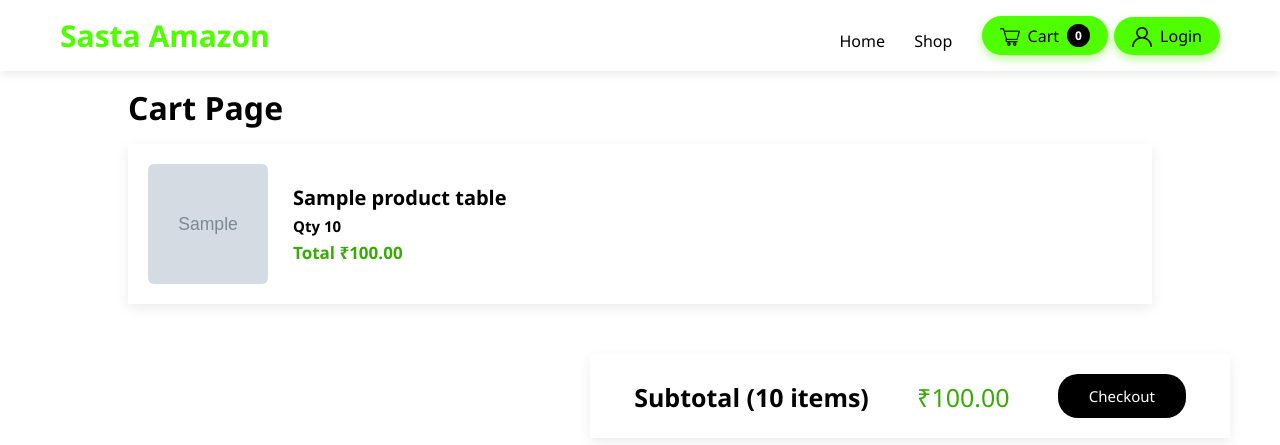
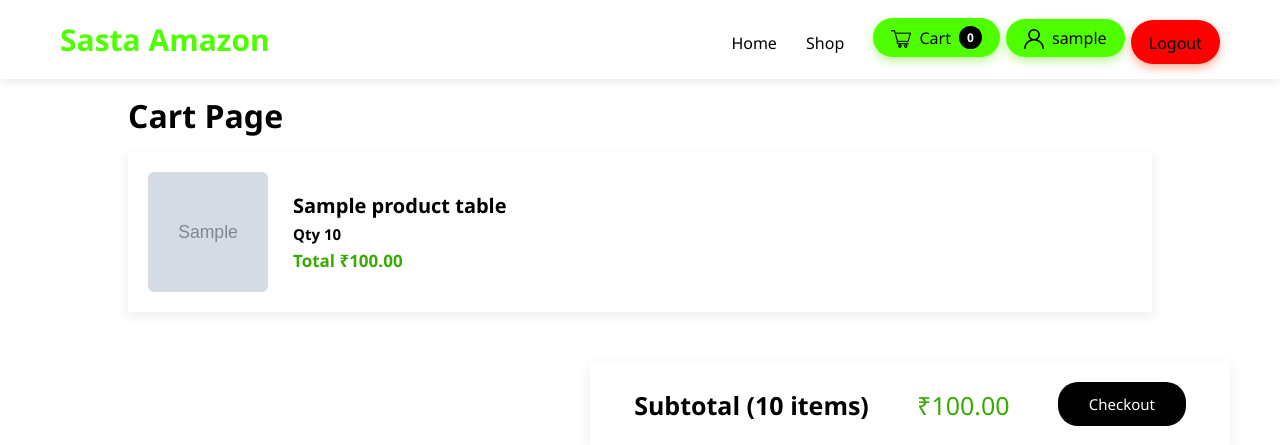
Before and after one commit to Suyash-coder-kumar/Sasta_Amazon, a Django app: page /cart/ in a window 1280 px wide. Shown: the top 445 px of the page. Run offline with Django 5.2, Linux system fonts and the light colour scheme; a user stored in the database is signed in; tables that the repository leaves empty hold one stand-in row (values such as "Sample post"); grey boxes marked "Sample" are stand-in pictures; parts of the project's set-up code (start-up, migrations or seed data) failed here and were passed over.

Commit message:
feat and style: add logout button style navbar
Styled navbar as per login and logout

```diff
--- a/sasta_amazon/core/static/core/css/style.css
+++ b/sasta_amazon/core/static/core/css/style.css
@@ -63,6 +63,7 @@ header {
     gap: 8px;
     box-shadow: 0 4px 10px rgba(89, 236, 5, 0.4);
     transition: 0.3s ease;
+    margin-top: 3px;
 }
 .cart-btn:hover {
     background: var(--secondary);
@@ -106,6 +107,40 @@ header {
     width: 20px;
     height: 20px;
     margin-top: 2px;
+}
+.user-btn {
+    box-sizing: content-box;
+    position: relative;
+    background: var(--primary);
+    color: #000 !important;
+    padding: 8px 18px;
+    border-radius: 25px;
+    font-weight: 600;
+    display: inline-flex;
+    align-items: center;
+    gap: 8px;
+    box-shadow: 0 4px 10px rgba(89, 236, 5, 0.4);
+    transition: 0.3s ease;
+    margin-left: 2px !important;
+}
+.user-icon {
+    width: 20px;
+    height: 20px;
+    margin-top: 2px;
+}
+.logout-btn{
+    box-sizing: content-box;
+    background: red;
+    color: #000 !important;
+    padding: 12px 18px 10px 18px;
+    border-radius: 25px;
+    font-weight: 600;
+    display: inline-flex;
+    align-items: center;
+    gap: 8px;
+    box-shadow: 0 4px 10px rgba(243, 60, 4, 0.4);
+    transition: 0.3s ease;
+    margin-left: 2px !important;
 }
 footer {
     background: #222;
--- a/sasta_amazon/core/templates/core/basic.html
+++ b/sasta_amazon/core/templates/core/basic.html
@@ -25,11 +25,20 @@
                     <img src="{% static 'core/images/cart.png' %}" class="cart-icon" alt="cart">Cart
                     <span class="cart-count" id="cart">0</span>
                 </a>
-
+                {% if request.user.is_authenticated %}
+                <a href="user/" class="user-btn">
+                    <img src="{% static 'core/images/user.png' %}" class="user-icon" alt="login">
+                    {{request.user.username}}
+                </a>
+                <a href="{% url 'logout' %}" class="logout-btn">
+                    Logout
+                </a>
+                {% else %}
                 <a href="{% url 'login' %}" class="login-btn">
                     <img src="{% static 'core/images/user.png' %}" class="login-icon" alt="login">
                     Login
                 </a>
+                {% endif %}
             </div>
 
         </div>
```
